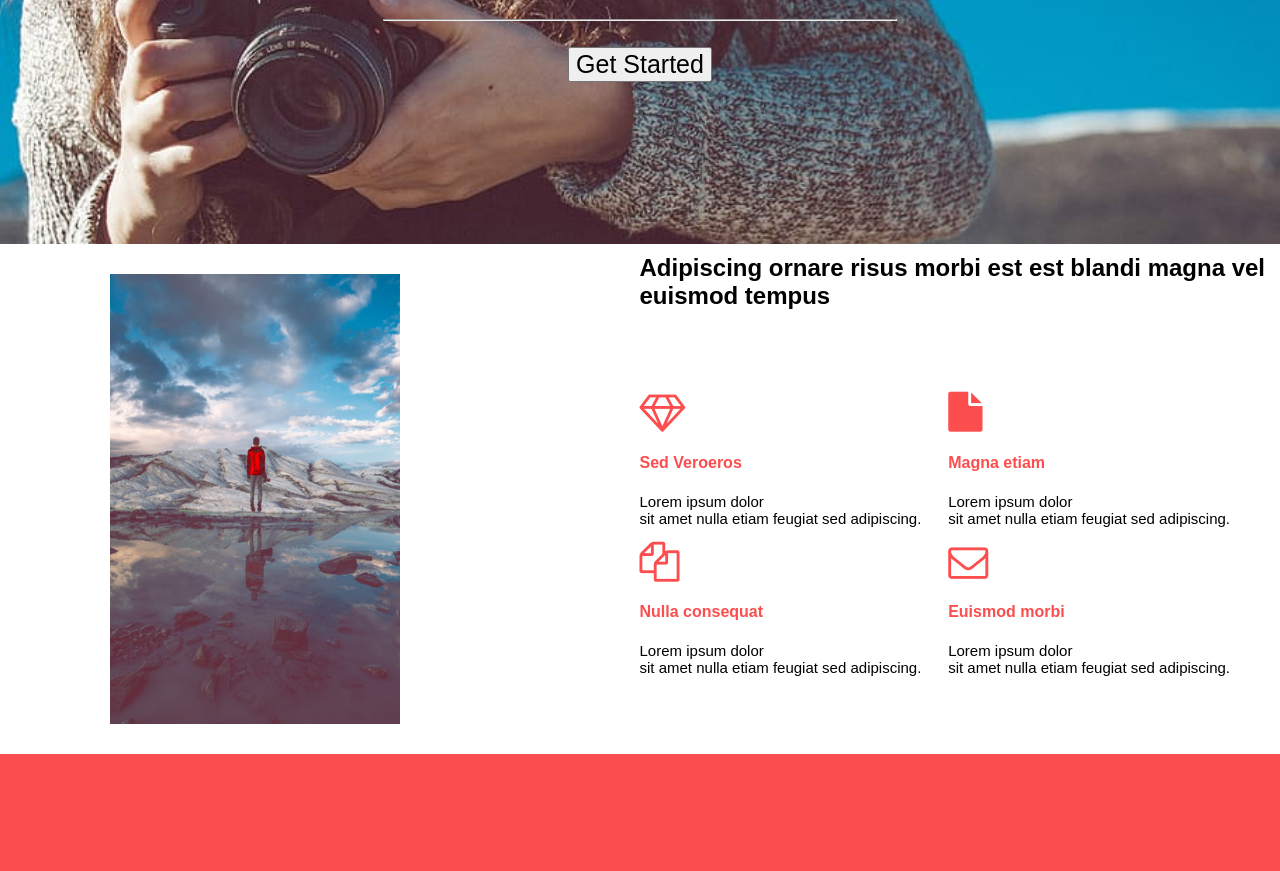
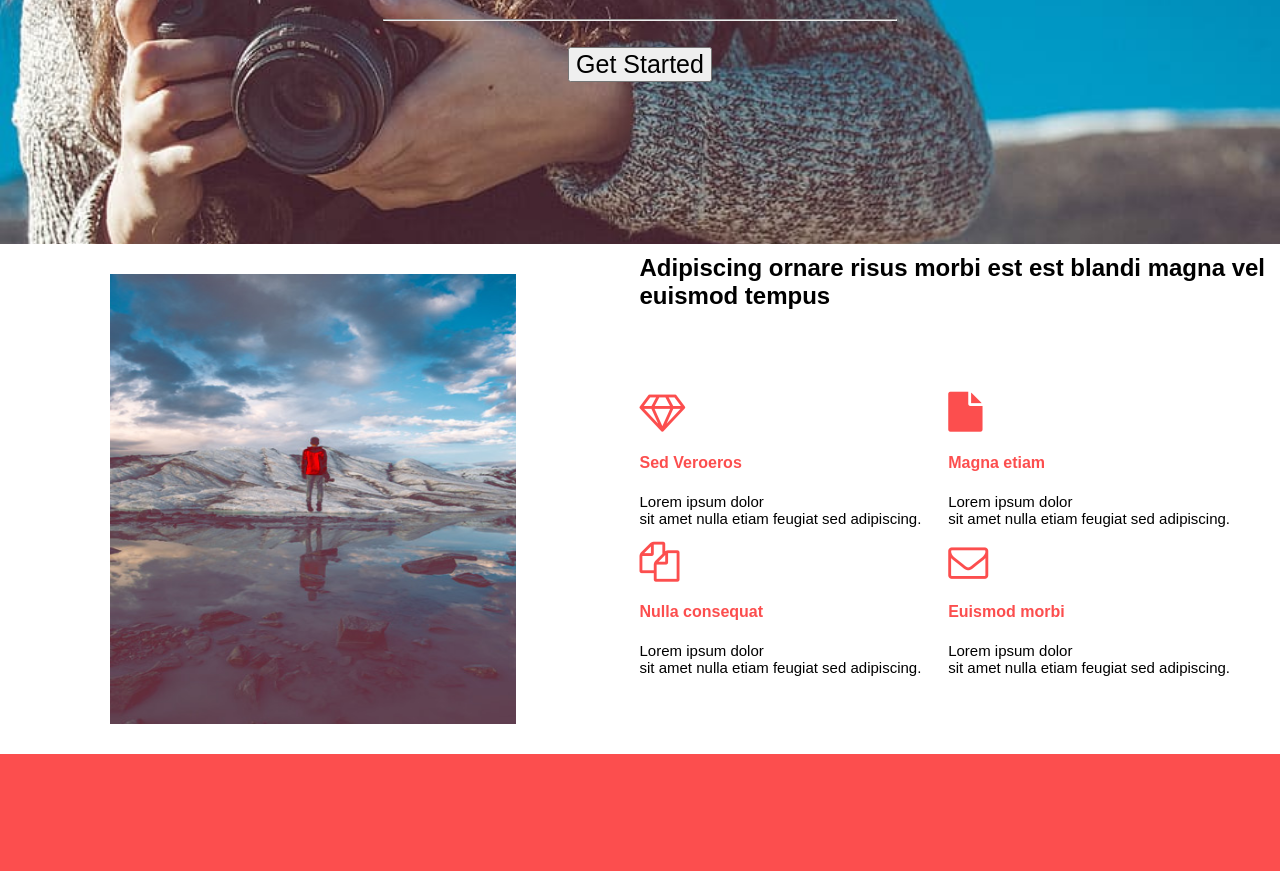
Before and after one commit to sanskrutichakrawar/Telementary.github.io, a plain HTML site: page index.html in a window 1280 px wide. Shown: the part 366-1237 px from the top of the page. Drawn offline with Linux system fonts and the light colour scheme.

Commit message:
Update style.css

```diff
--- a/style.css
+++ b/style.css
@@ -11,7 +11,7 @@ body{
       display: grid;
       grid-template-columns: 1fr 0.1fr 1fr;
       grid-template-rows:90px 480px 550px 500px 600px 500px 500px 600px;
-      grid-gap:5px solid #fff;
+
       grid-template-areas:
           "navbar navbar navbar"
           "div1 div1 div1"
@@ -173,7 +173,7 @@ a{
 }
 .img2{
     height: 450px;
-    width: 50%;
+    width: 70%;
     padding: 70px 80px;
 }
 .div3{
```
